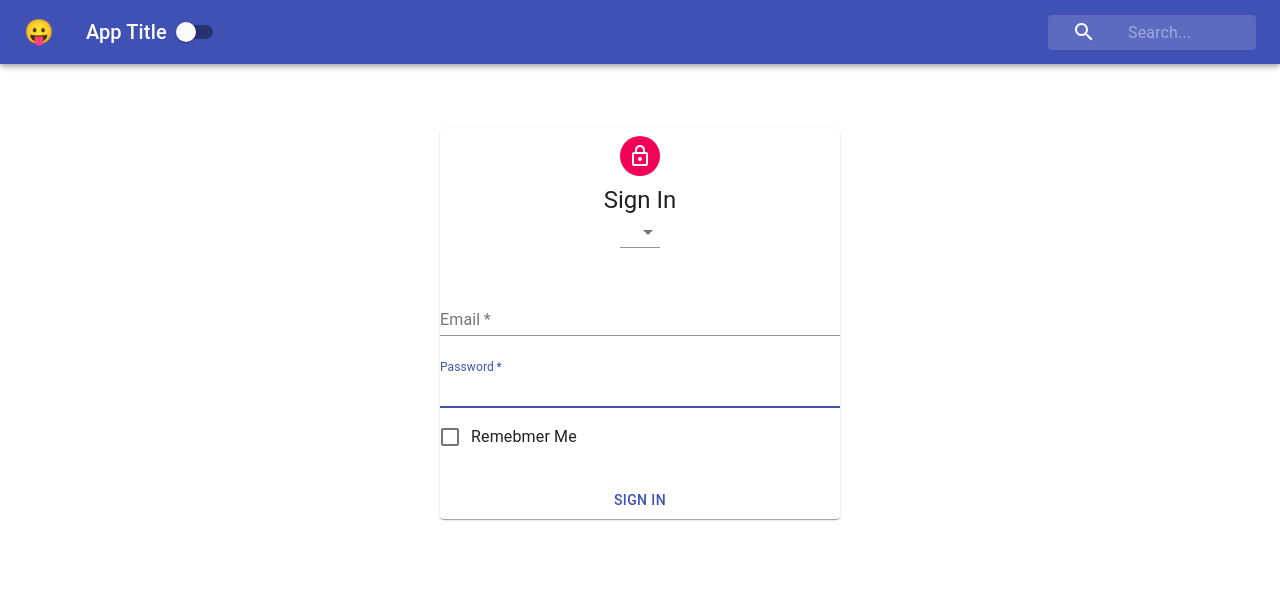
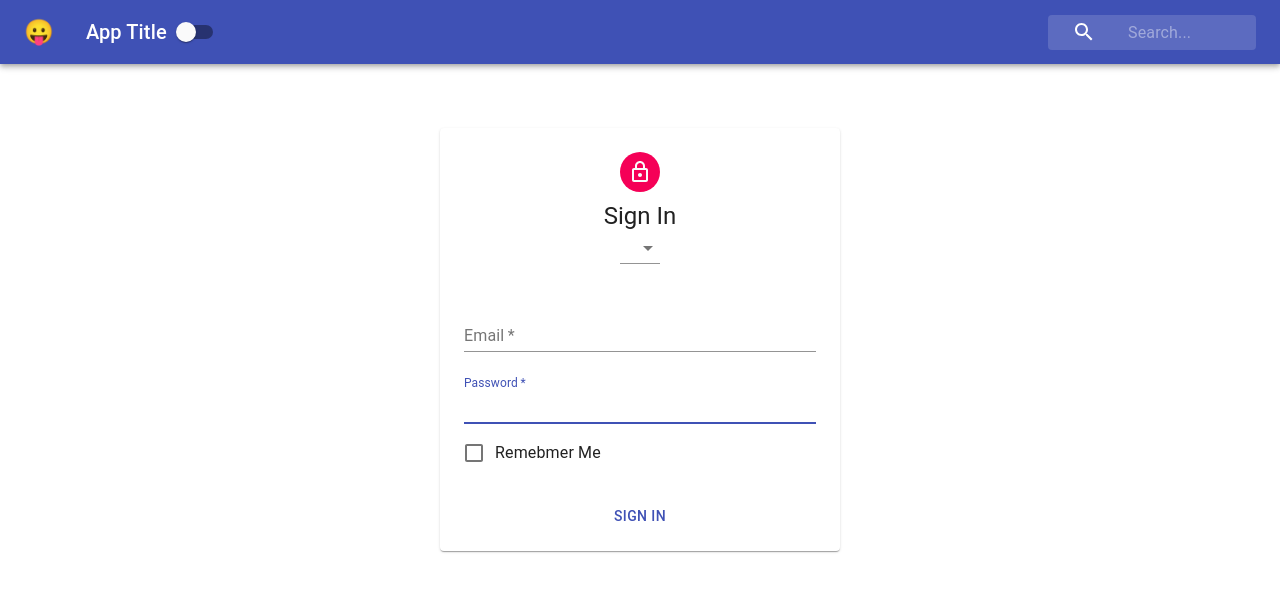
Before and after one commit to Decomplosed/react-context-app, a React (Create React App) app: page / in a window 1280 px wide. Shown: the top 592 px of the page. Built offline with nearby package versions, Linux system fonts and the light colour scheme.

Commit message:
added more padding inside form

```diff
--- a/src/styles/FormStyles.js
+++ b/src/styles/FormStyles.js
@@ -14,7 +14,8 @@ const styles = theme => ({
     marginTop: theme.spacing.unit * 8,
     display: 'flex',
     flexDirection: 'column',
-    alignItems: 'center'
+    alignItems: 'center',
+    padding: `${theme.spacing.unit * 2}px ${theme.spacing.unit * 3}px`
   },
   avatar: {
     margin: theme.spacing.unit,
```
